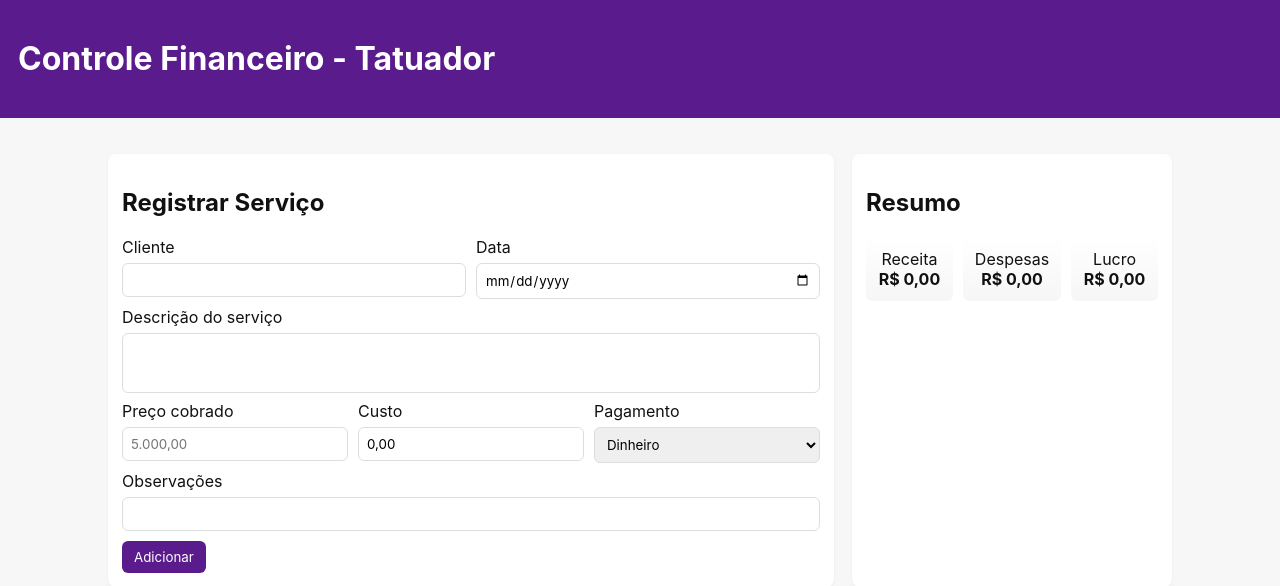
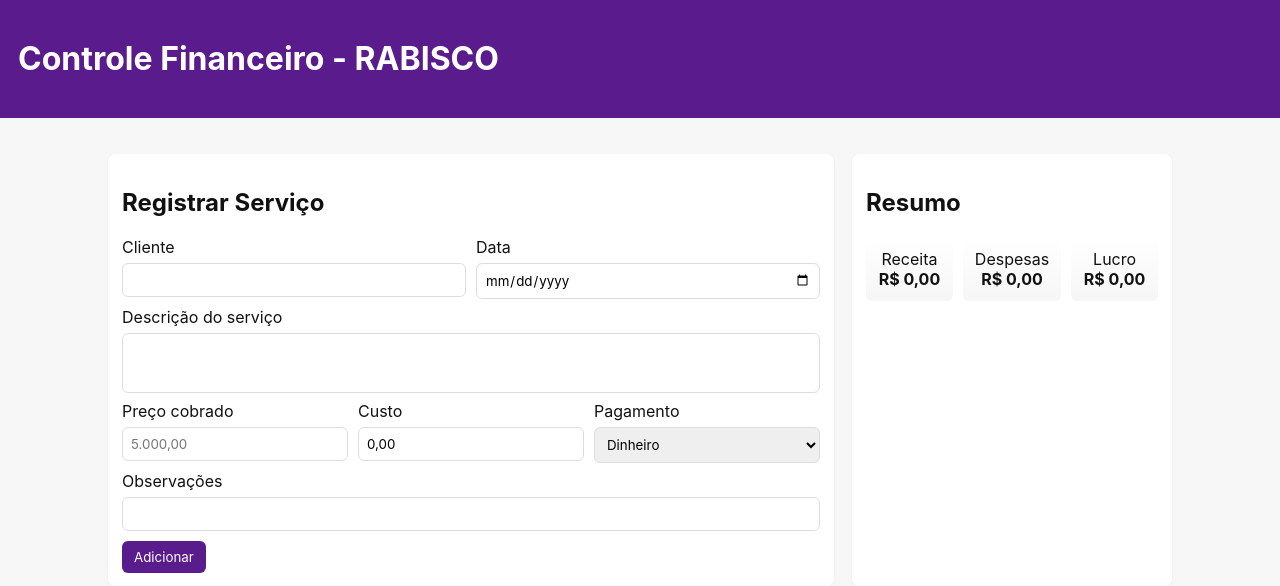
Before and after one commit to gustavoeguchi06-sys/TrabalhoTatuador, a Django app: page / in a window 1280 px wide. Shown: the top 586 px of the page. Run offline with Django 5.2, Linux system fonts and the light colour scheme; data that the repository does not hold is empty.

Commit message:
Descrição das alterações

```diff
--- a/templates/finance/front.html
+++ b/templates/finance/front.html
@@ -10,7 +10,7 @@
 </head>
 <body>
     <header class="top">
-        <h1>Controle Financeiro - Tatuador</h1>
+        <h1>Controle Financeiro - RABISCO</h1>
     </header>
 
     <main class="container">
```
